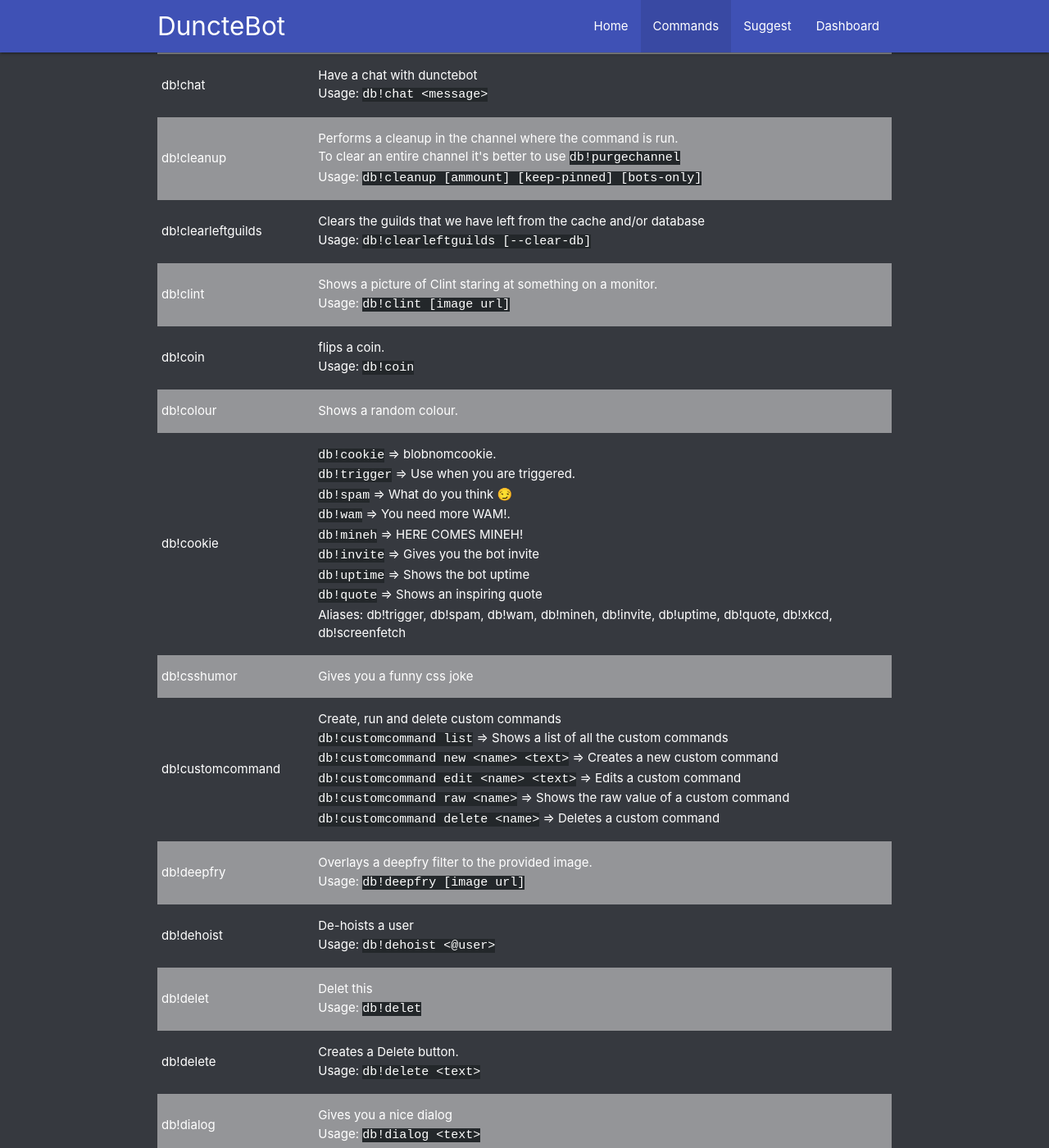
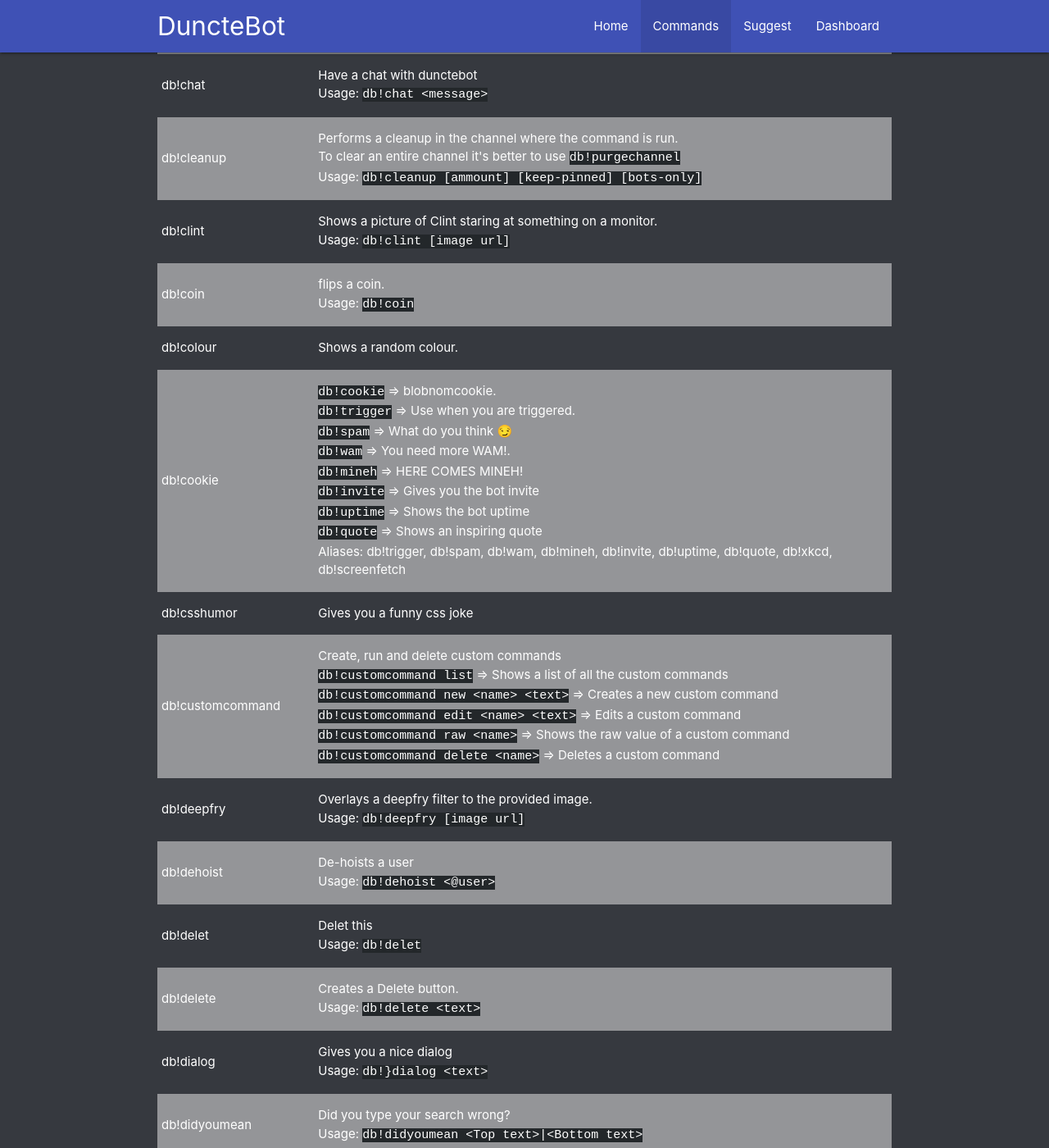
Before and after one commit to DuncteBot/dunctebot.github.io, a Jekyll site: the page built from commands.html, in a window 1280 px wide and 1400 px high, scrolled down 1290 px. Shown: the whole window at 82% size. Built offline with Jekyll 4.4.1, drawn with Linux system fonts in a browser that asks for light colours; comment, search, counter and statistics services are not loaded; some of the changed text lies outside the part shown.

```diff
--- a/_layouts/command_storage.html
+++ b/_layouts/command_storage.html
@@ -35,8 +35,6 @@
     description: "Have a chat with dunctebot<br />Usage: <code>db!chat &lt;message&gt;</code>"
   - name: cleanup
     description: "Performs a cleanup in the channel where the command is run.<br />To clear an entire channel it's better to use <code>db!purgechannel</code><br />Usage: <code>db!cleanup [ammount] [keep-pinned] [bots-only]</code>"
-  - name: clearleftguilds
-    description: "Clears the guilds that we have left from the cache and/or database<br />Usage: <code>db!clearleftguilds [--clear-db]</code>"
   - name: clint
     description: "Shows a picture of Clint staring at something on a monitor.<br />Usage: <code>db!clint [image url]</code>"
   - name: coin
@@ -58,7 +56,7 @@
   - name: delete
     description: "Creates a Delete button.<br />Usage: <code>db!delete &lt;text&gt;</code>"
   - name: dialog
-    description: "Gives you a nice dialog<br />Usage: <code>db!dialog &lt;text&gt;</code>"
+    description: "Gives you a nice dialog<br />Usage: <code>db!}dialog &lt;text&gt;</code>"
   - name: didyoumean
     description: "Did you type your search wrong?<br />Usage: <code>db!didyoumean &lt;Top text&gt;|&lt;Bottom text&gt;</code>"
   - name: discordmeme
@@ -154,7 +152,7 @@
   - name: purgechannel
     description: "Purges a text channel.<br />Usage: <code>db!purgechannel &lt;#text-channel&gt;</code>"
   - name: radio
-    description: "Adds a radio http stream to your queue and goes to it!<br /><strong>YOU HAVE TO UPVOTE!</strong><br />Yes it skips all songs until it finds the stream it may bug if the current stream has the same url.<br />Usage: <code>db!radio &lt;(full)list/station name&gt;</code>"
+    description: "Adds a radio http stream to your queue and goes to it!<br />Yes it skips all songs until it finds the stream it may bug if the current stream has the same url.<br />Usage: <code>db!radio &lt;(full)list/station name&gt;</code>"
   - name: readd
     description: "Readd the current track to the end of the queue"
   - name: repeat
@@ -178,7 +176,7 @@
   - name: seal
     description: "Here is a nice seal"
   - name: search
-    description: "Make the bot play song.<br />Usage: <code>db!search [search term]</code>"
+    description: "Search for a song to play<br />Usage: <code>db!search &lt;search term&gt;</code>"
   - name: seek
     description: "seek in the currently playing track<br />Usage: <code>db!seek &lt;minutes:seconds&gt;</code><br />Examples: <code>db!seek 04:20</code><br /><code>db!seek 00:50</code><br />"
   - name: serverjoins
```
Also changed, not shown: other parts of _layouts/command_storage.html (+5 -3 lines), .circleci/config.yml.
